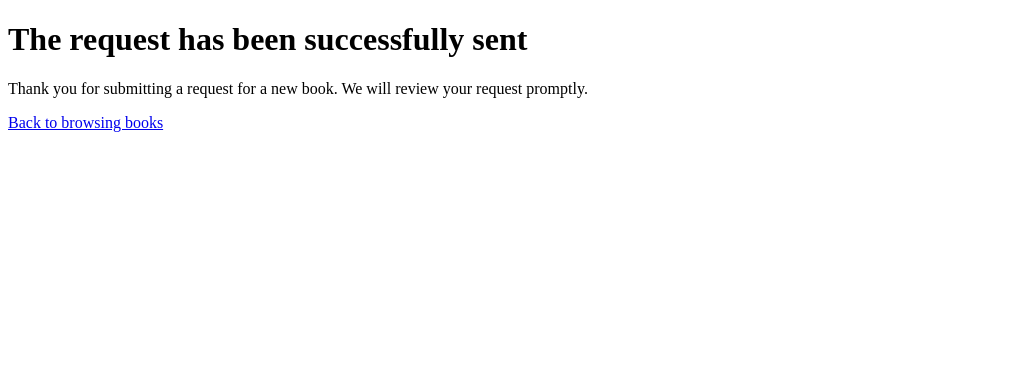
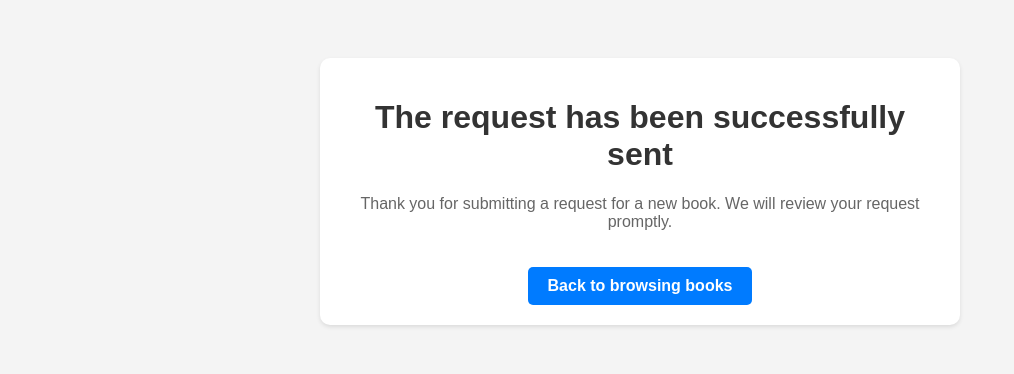
Before and after one commit to LiteraLand-C07/LiteraLand, a Django app: page /browse/success/ in a window 1280 px wide. Shown: the top 374 px of the page, without its empty margins (0-1014 px from the left). Run offline with Django 4.2, Linux system fonts and the light colour scheme; some libraries are stand-ins or nearby versions.

Commit message:
progress browse

```diff
--- a/browseBooks/templates/success_page.html
+++ b/browseBooks/templates/success_page.html
@@ -1,11 +1,55 @@
 <!DOCTYPE html>
 <html>
 <head>
+    <meta charset="UTF-8">
+    <meta name="viewport" content="width=device-width, initial-scale=1.0">
     <title>The request has been successfully sent</title>
+    <style>
+        body {
+            font-family: Arial, sans-serif;
+            background-color: #f4f4f4;
+            text-align: center;
+            padding: 50px;
+        }
+
+        h1 {
+            color: #333;
+        }
+
+        p {
+            color: #666;
+        }
+
+        a {
+            display: inline-block;
+            margin-top: 20px;
+            padding: 10px 20px;
+            background-color: #007bff;
+            color: #fff;
+            text-decoration: none;
+            border-radius: 5px;
+            font-weight: bold;
+        }
+
+        a:hover {
+            background-color: #0056b3;
+        }
+
+        .container {
+            background-color: #fff;
+            padding: 20px;
+            border-radius: 10px;
+            box-shadow: 0 2px 4px rgba(0, 0, 0, 0.1);
+            max-width: 600px;
+            margin: auto;
+        }
+    </style>
 </head>
 <body>
-    <h1>The request has been successfully sent</h1>
-    <p>Thank you for submitting a request for a new book. We will review your request promptly.</p>
-    <a href="{% url 'browse_books' %}">Back to browsing books</a>
+    <div class="container">
+        <h1>The request has been successfully sent</h1>
+        <p>Thank you for submitting a request for a new book. We will review your request promptly.</p>
+        <a href="{% url 'browse_books' %}">Back to browsing books</a>
+    </div>
 </body>
 </html>
--- a/literaland/settings.py
+++ b/literaland/settings.py
@@ -41,6 +41,7 @@ INSTALLED_APPS = [
     'bookcollections',
     'forumDiskusi',
     'browseBooks',
+    'widget_tweaks',
 ]
 
 MIDDLEWARE = [
```
